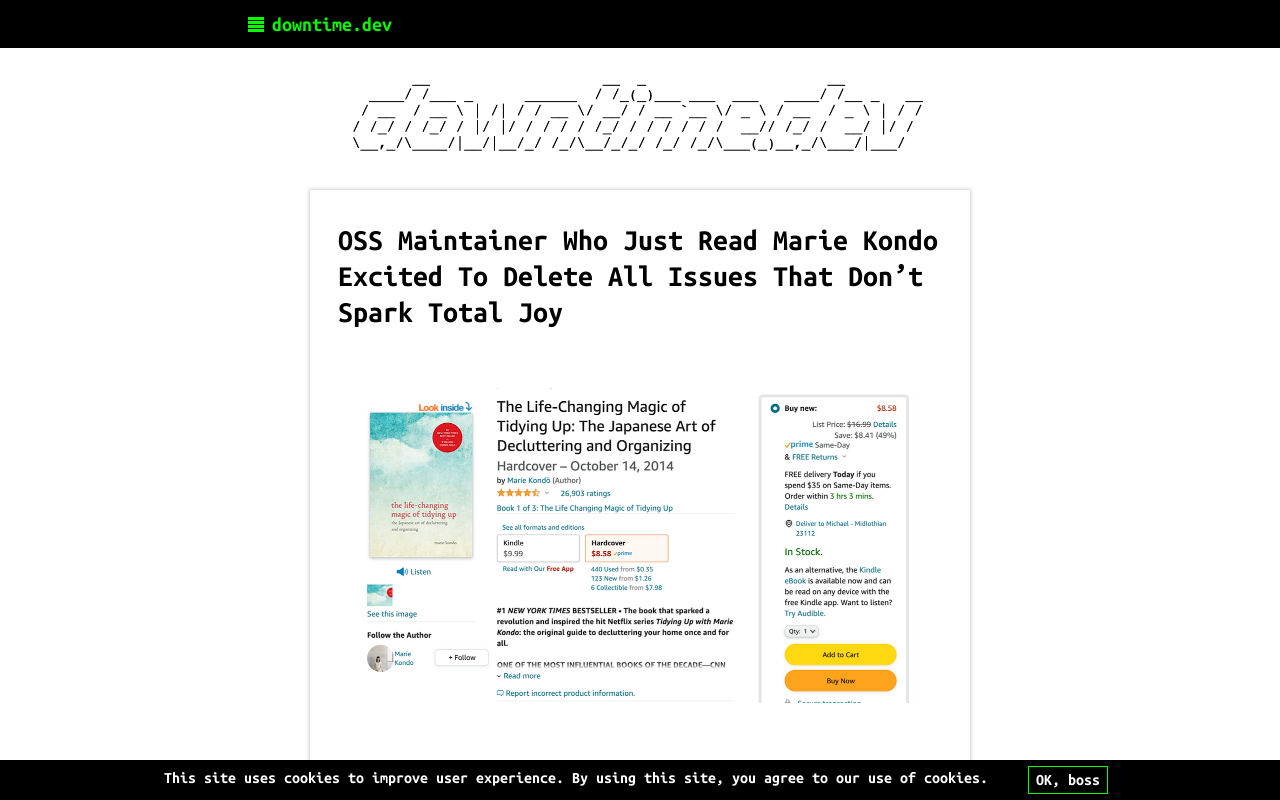
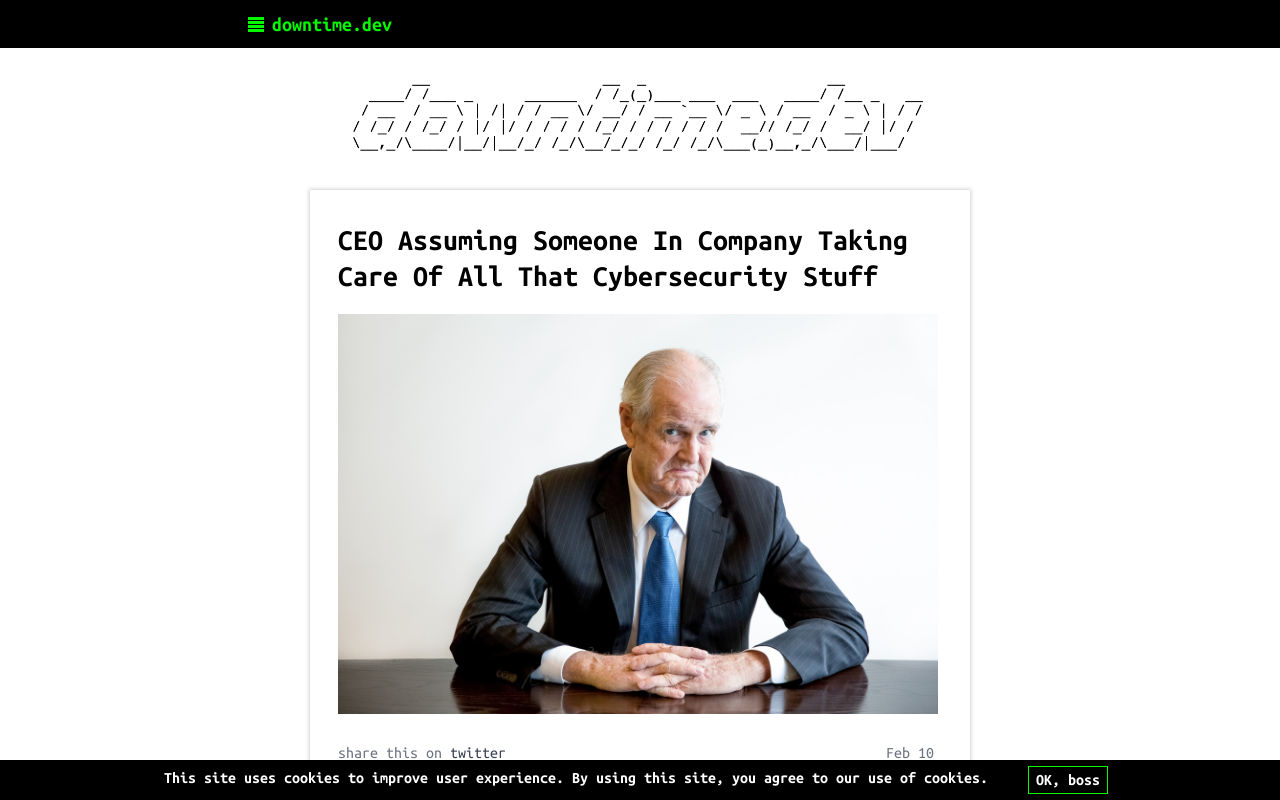
Before and after one commit to gravitational/downtime, a Next.js app: page / in a window 1280 px wide. Shown: the top 800 px of the page. Built offline with nearby package versions, Linux system fonts and the light colour scheme; no server answers.

Commit message:
add joke:

```diff
--- a/data/jokes.ts
+++ b/data/jokes.ts
@@ -253,6 +253,14 @@ const RawJokes: HeadlineProps[] = [
     pubDate: new Date(2022, 1, 9),
     anchor: 10030,
   },
+  {
+    headline:
+      "CEO Assuming Someone In Company Taking Care Of All That Cybersecurity Stuff",
+    image: "/assets/images/unsatisfiedCEO@2x.jpg",
+    twitterImage: "pic.twitter.com/wBrMkCBgpG",
+    pubDate: new Date(2022, 1, 10),
+    anchor: 10031,
+  },
 ];
 
 //sorted into order by MOST RECENT DATE FIRST
```
Also changed, not shown: twitter.html (+7 -7 lines), public/assets/images/unsatisfiedCEO@2x.jpg (added).
